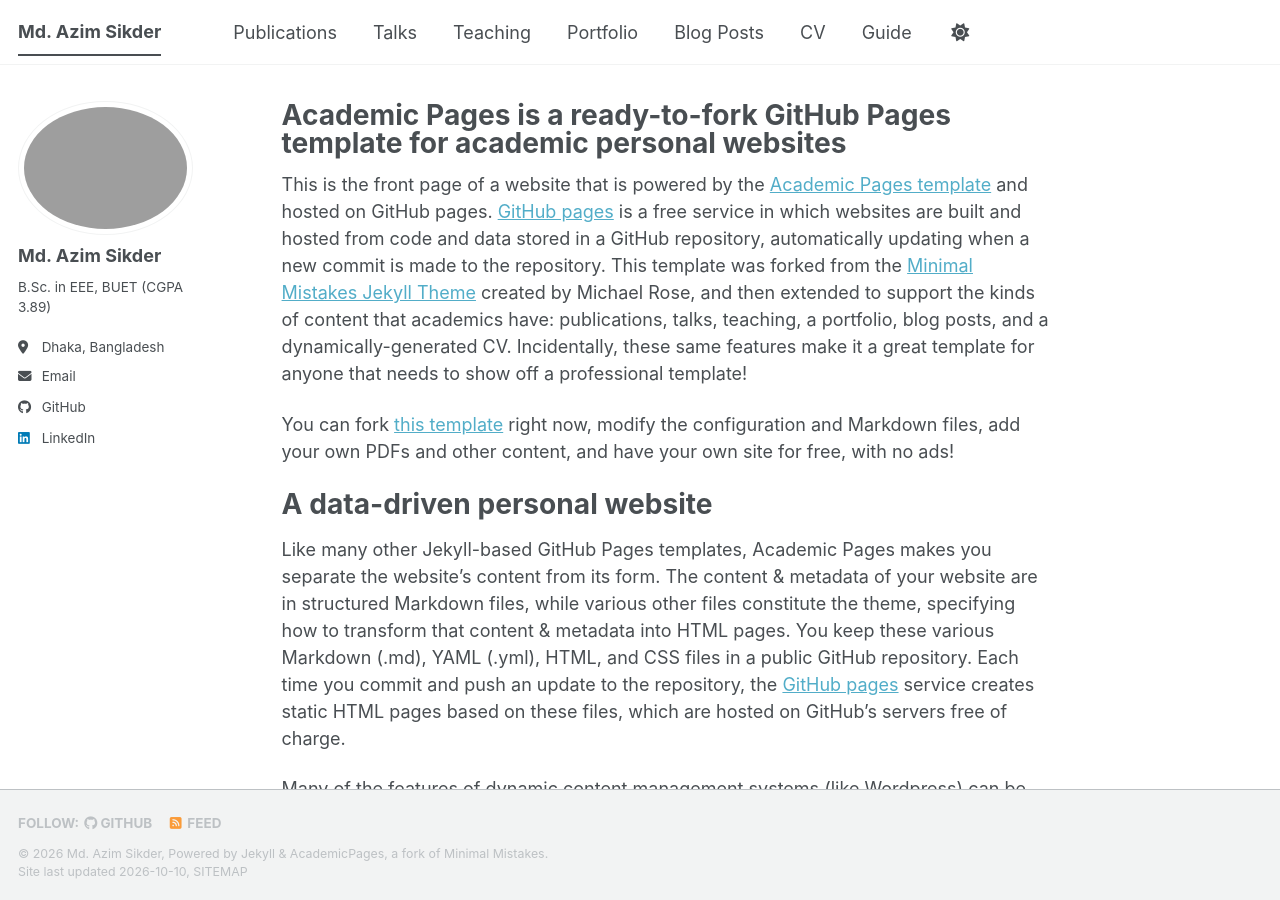
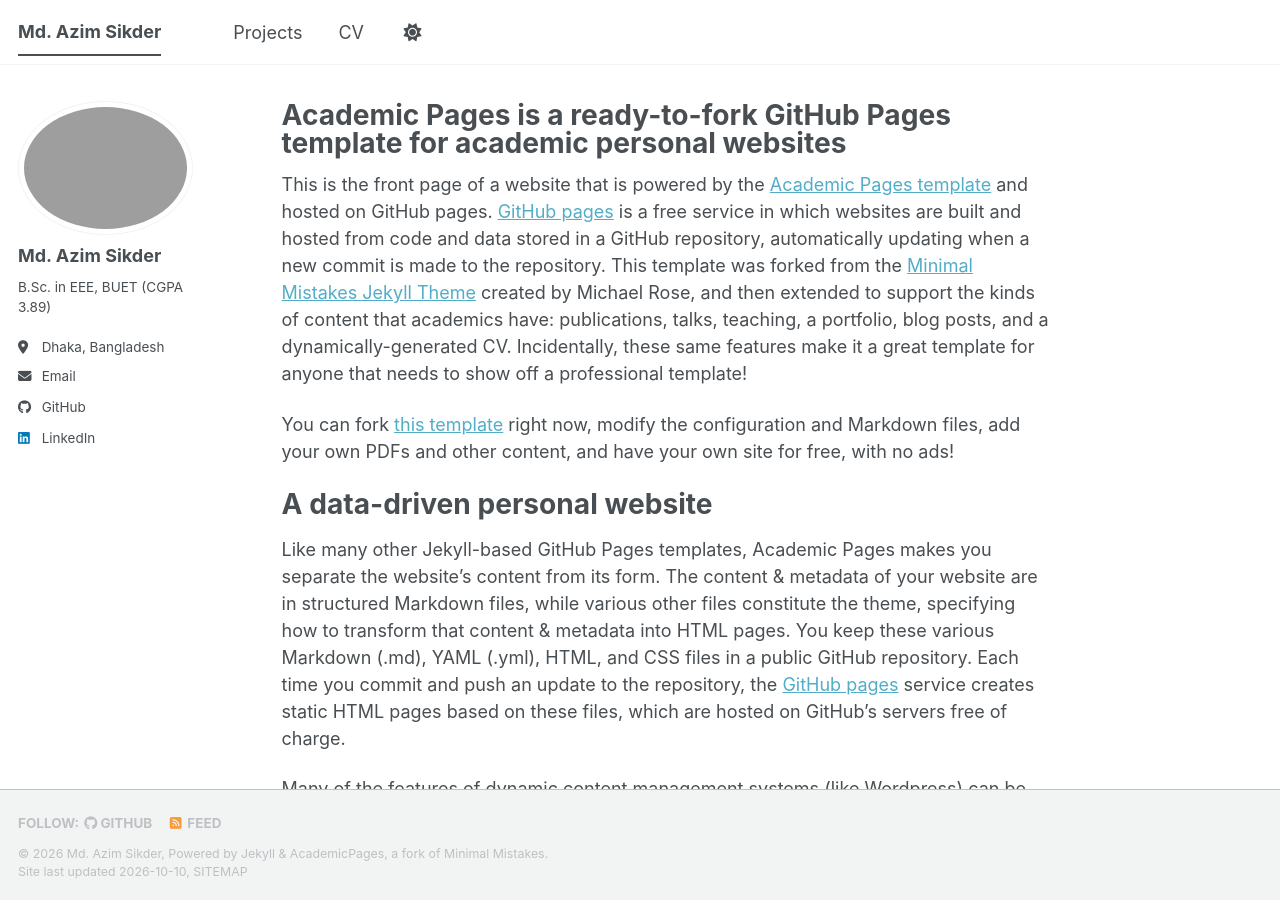
Before and after one commit to azimSikder/azimsikder.github.io, a Jekyll site: the page built from _pages/about.md, in a window 1280 px wide and 900 px high. Built offline with Jekyll 4.4.1, drawn with Linux system fonts in a browser that asks for light colours; a style sheet for code colours, icons or effects is not loaded.

Commit message:
Update navigation.yml

```diff
--- a/_data/navigation.yml
+++ b/_data/navigation.yml
@@ -8,26 +8,11 @@
 #      Markdown formatted page while the second is generated using JSON.
 
 main:
-  - title: "Publications"
-    url: /publications/
-
-  - title: "Talks"
-    url: /talks/
-
-  - title: "Teaching"
-    url: /teaching/
-
-  - title: "Portfolio"
+  - title: "Projects"
     url: /portfolio/
-
-  - title: "Blog Posts"
-    url: /year-archive/
 
   - title: "CV"
     url: /cv/
 
   # - title: "CV"
   #   url: /cv-json/
-
-  - title: "Guide"
-    url: /markdown/
```
